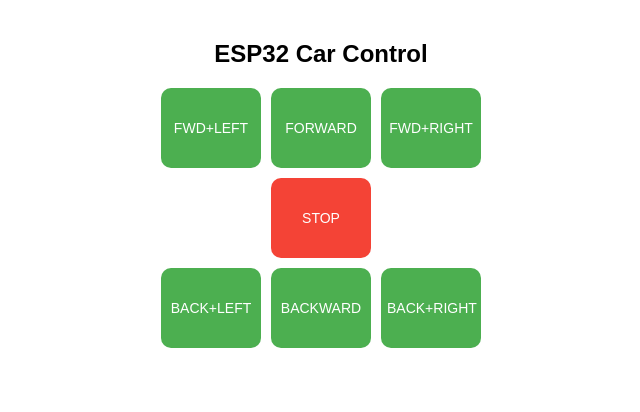
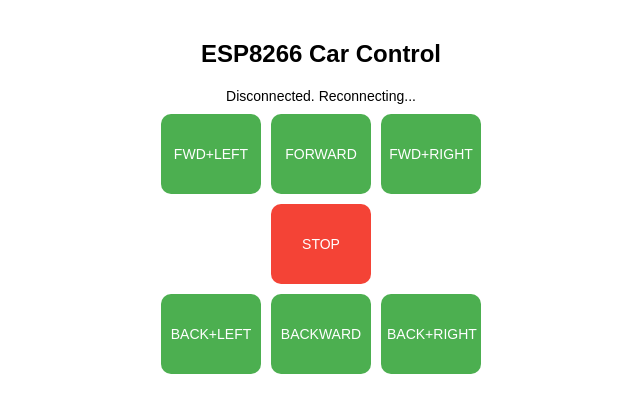
Before and after one commit to ayaflo/esp32-car-server, a website: page index.html in a window 1280 px wide. Shown: the whole page, without its empty margins (319-959 px from the left). Drawn offline with Linux system fonts and the light colour scheme.

Commit message:
Update index.html

```diff
--- a/index.html
+++ b/index.html
@@ -30,39 +30,78 @@
     button.stop {
       background: #f44336;
     }
+    #status {
+      margin-bottom: 10px;
+      font-size: 14px;
+    }
   </style>
 </head>
 <body>
-  <h2>ESP32 Car Control</h2>
+  <h2>ESP8266 Car Control</h2>
+  <div id="status">Connecting...</div>
 
   <div class="container">
-    <button onclick="sendCmd('forward_left')">FWD+LEFT</button>
-    <button onclick="sendCmd('forward')">FORWARD</button>
-    <button onclick="sendCmd('forward_right')">FWD+RIGHT</button>
+    <button onclick="sendCmd('4')">FWD+LEFT</button>
+    <button onclick="sendCmd('2')">FORWARD</button>
+    <button onclick="sendCmd('5')">FWD+RIGHT</button>
 
     <div></div>
-    <button class="stop" onclick="sendCmd('stop')">STOP</button>
+    <button class="stop" onclick="sendCmd('1')">STOP</button>
     <div></div>
 
-    <button onclick="sendCmd('backward_left')">BACK+LEFT</button>
-    <button onclick="sendCmd('backward')">BACKWARD</button>
-    <button onclick="sendCmd('backward_right')">BACK+RIGHT</button>
+    <button onclick="sendCmd('6')">BACK+LEFT</button>
+    <button onclick="sendCmd('3')">BACKWARD</button>
+    <button onclick="sendCmd('7')">BACK+RIGHT</button>
   </div>
 
   <script>
-    // Tạo WebSocket đến cùng host, path /car
-    const ws = new WebSocket("wss://" + window.location.host + "/car");
+    let ws = null;
+    let reconnectDelay = 1000;        // ms, backoff
+    const maxReconnectDelay = 10000;  // ms
+    const statusEl = document.getElementById('status');
 
-    ws.onopen = () => console.log("WS connected");
-    ws.onclose = () => console.log("WS closed");
-    ws.onerror = (e) => console.error(e);
-    ws.onmessage = (ev) => console.log("From server:", ev.data);
+    function getWsUrl() {
+      const proto = (window.location.protocol === 'https:') ? 'wss://' : 'ws://';
+      return proto + window.location.host + '/car';
+    }
 
-    function sendCmd(cmd) {
-      if (ws.readyState === WebSocket.OPEN) {
-        ws.send(cmd);
+    function connect() {
+      const url = getWsUrl();
+      statusEl.textContent = 'Connecting...';
+      ws = new WebSocket(url);
+
+      ws.onopen = () => {
+        console.log('WS connected');
+        statusEl.textContent = 'Connected';
+        reconnectDelay = 1000; // reset backoff
+      };
+
+      ws.onclose = () => {
+        console.log('WS closed');
+        statusEl.textContent = 'Disconnected. Reconnecting...';
+        ws = null;
+        setTimeout(connect, reconnectDelay);
+        reconnectDelay = Math.min(reconnectDelay * 2, maxReconnectDelay);
+      };
+
+      ws.onerror = (e) => {
+        console.error('WS error', e);
+      };
+
+      ws.onmessage = (ev) => {
+        console.log('From server:', ev.data);
+      };
+    }
+
+    function sendCmd(code) {
+      if (ws && ws.readyState === WebSocket.OPEN) {
+        ws.send(code);   // gửi '1'..'7' tương ứng với handleCmdByte() trên ESP8266 [web:86]
+      } else {
+        console.warn('WS not ready, cmd skipped:', code);
       }
     }
+
+    connect();
   </script>
 </body>
 </html>
```
